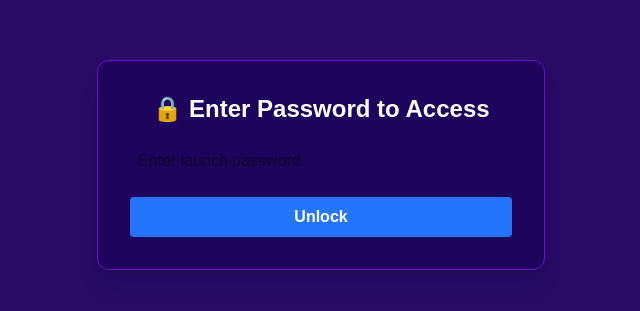
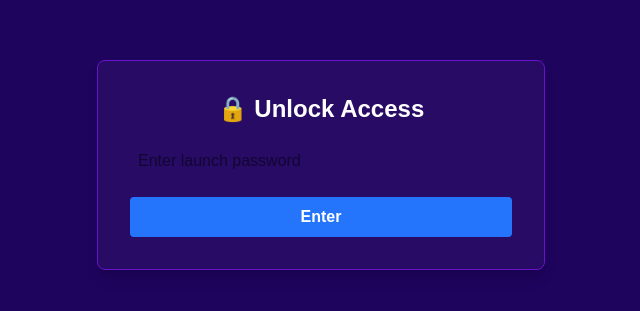
Before and after one commit to buddobot/mms-guessing-game, a Next.js app: page /unlock in a window 1280 px wide. Shown: the part 235-546 px from the top of the page, without its empty margins (319-959 px from the left). Built offline with nearby package versions, Linux system fonts and the light colour scheme.

Commit message:
Update page.tsx

```diff
--- a/app/unlock/page.tsx
+++ b/app/unlock/page.tsx
@@ -1,7 +1,7 @@
 'use client';
 
+import { useState } from 'react';
 import { useRouter } from 'next/navigation';
-import { useState } from 'react';
 
 export default function UnlockPage() {
   const [password, setPassword] = useState('');
@@ -19,27 +19,28 @@ export default function UnlockPage() {
   };
 
   return (
-    <main className="min-h-screen bg-[#270B65] text-white flex items-center justify-center px-4">
-      <div className="bg-[#1E045C] p-8 rounded-xl shadow-xl w-full max-w-md text-center border border-[#6A11CB]">
-        <h1 className="text-2xl font-bold mb-4">🔒 Enter Password to Access</h1>
-        <form onSubmit={handleSubmit} className="flex flex-col gap-4">
+    <main className="min-h-screen flex items-center justify-center bg-[#1E045C] text-white px-4">
+      <form
+        onSubmit={handleSubmit}
+        className="bg-[#270B65] border border-[#6A11CB] rounded-lg p-8 max-w-md w-full shadow-lg"
+      >
+        <h1 className="text-2xl font-bold mb-4 text-center">🔒 Unlock Access</h1>
         <input
           type="password"
           placeholder="Enter launch password"
           value={password}
           onChange={(e) => setPassword(e.target.value)}
-            className="p-2 rounded text-black focus:outline-none focus:ring-2 focus:ring-[#2575FC]"
+          className="w-full p-2 mb-4 text-black rounded"
           required
         />
+        {error && <p className="text-red-400 mb-2 text-sm">{error}</p>}
         <button
           type="submit"
-            className="bg-[#2575FC] hover:bg-[#6A11CB] text-white py-2 px-4 rounded font-semibold"
+          className="w-full bg-[#2575FC] hover:bg-[#6A11CB] text-white font-semibold py-2 px-4 rounded transition"
         >
-            Unlock
+          Enter
         </button>
       </form>
-        {error && <p className="text-red-400 mt-4">{error}</p>}
-      </div>
     </main>
   );
 }
```
Lines whose indentation alone changed are shown as unchanged.
